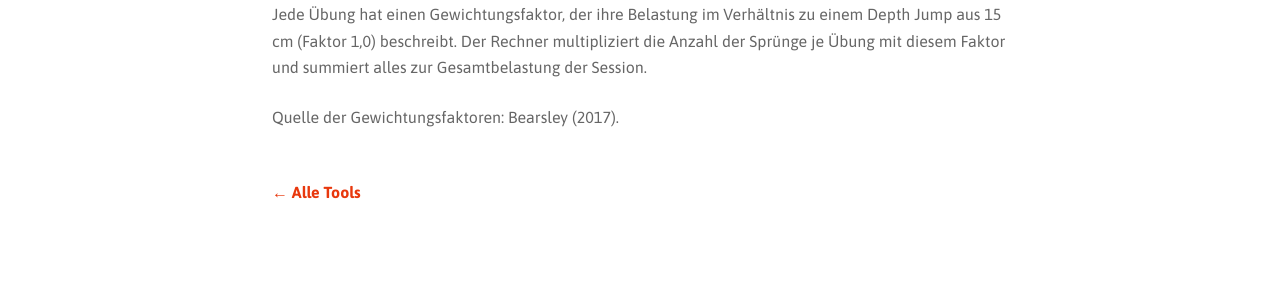
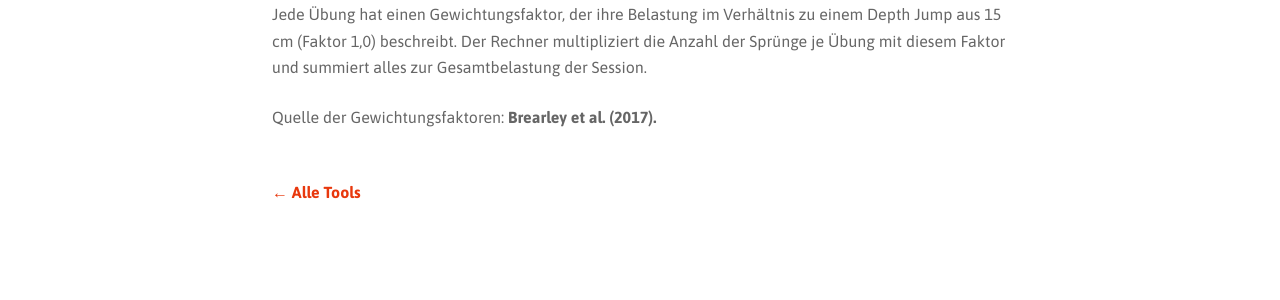
Before and after one commit to K4Endurance/k4endurance, a Jekyll site: the page built from _tools/de/plyometrics-rechner.md, in a window 1280 px wide and 900 px high, scrolled down 1360 px. Shown: the part 152-452 px from the top of the window. Built offline with Jekyll 4.4.1, drawn with Linux system fonts in a browser that asks for light colours; some web fonts are replaced.

Commit message:
Update _tools/de/plyometrics-rechner.md (via Pages CMS)

```diff
--- a/_tools/de/plyometrics-rechner.md
+++ b/_tools/de/plyometrics-rechner.md
@@ -2,7 +2,8 @@
 title: Plyometrics Session Rechner
 slug: plyometrics-rechner
 page_id: plyometrics-rechner
-description: Berechne die gewichtete Gesamtbelastung deiner Sprungkrafteinheit – Übung wählen, Anzahl Sprünge eintragen, fertig.
+description: Berechne die gewichtete Gesamtbelastung deiner Sprungkrafteinheit –
+  Übung wählen, Anzahl Sprünge eintragen, fertig.
 icon: bolt
 status: live
 order: 1
@@ -145,4 +146,4 @@ code: |
 
 Jede Übung hat einen Gewichtungsfaktor, der ihre Belastung im Verhältnis zu einem Depth Jump aus 15 cm (Faktor 1,0) beschreibt. Der Rechner multipliziert die Anzahl der Sprünge je Übung mit diesem Faktor und summiert alles zur Gesamtbelastung der Session.
 
-Quelle der Gewichtungsfaktoren: Bearsley (2017).
+Quelle der Gewichtungsfaktoren: **[Brearley et al. (2017)](https://www.researchgate.net/publication/324755442_How_to_monitor_net_plyometric_stress_guidelines_for_the_coach).**
```
